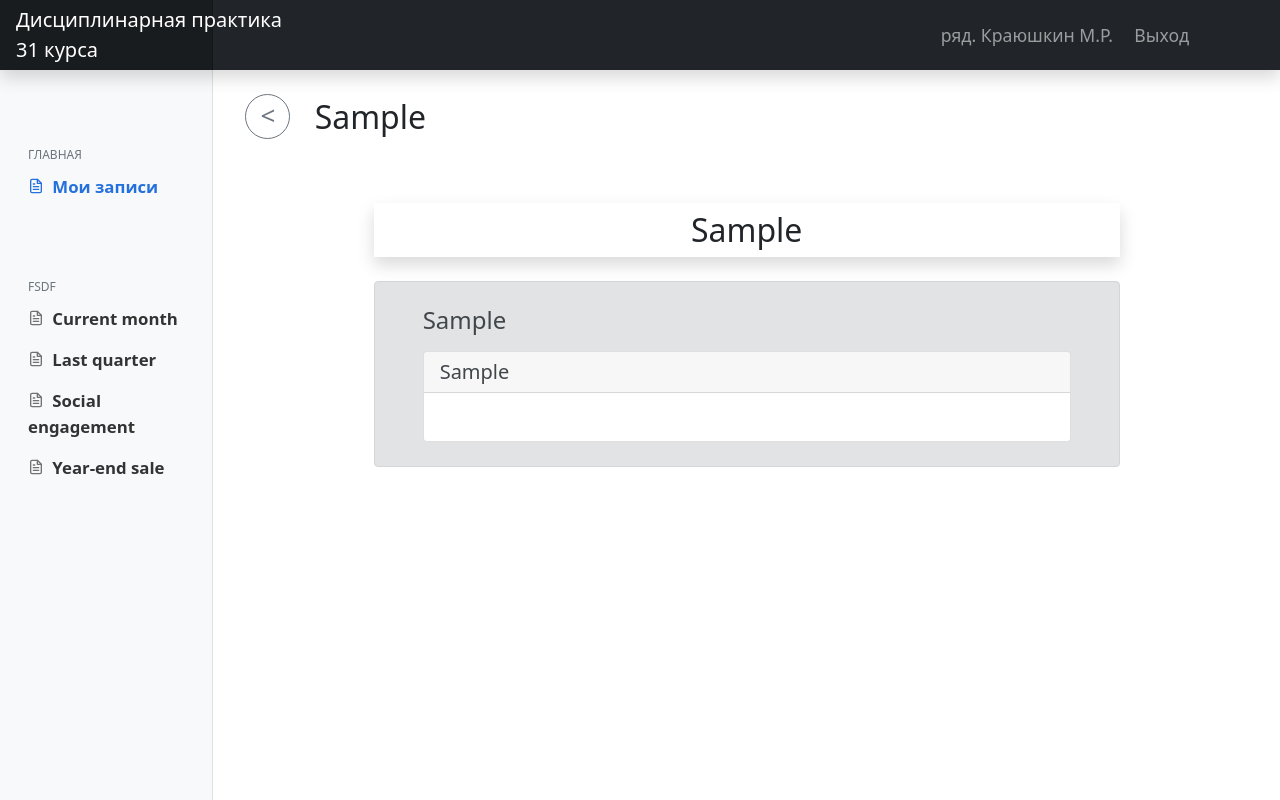
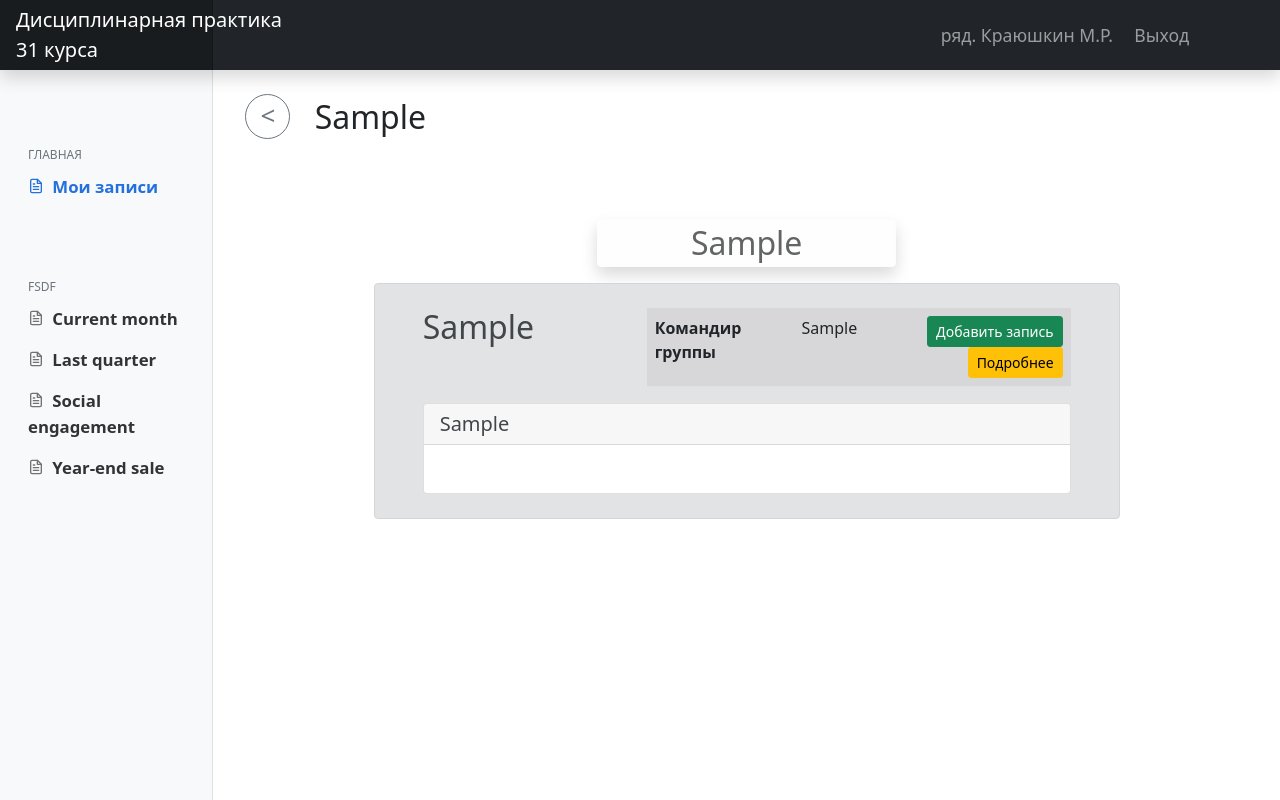
Before and after one commit to KrayMakso68/disciplinary_practice_31_courses, a Django app: template main/templates/main/content_groups.html in a window 1280 px wide. Run offline with Django 4.2, Linux system fonts and the light colour scheme; a user stored in the database is signed in; tables that the repository leaves empty hold one stand-in row (values such as "Sample post"); the template is opened without the code that fills it: most values are stand-ins (such as "Sample title", 1, 10 or a date in 2020); some libraries are stand-ins or nearby versions.

Commit message:
some fix

```diff
--- a/main/templates/main/content_groups.html
+++ b/main/templates/main/content_groups.html
@@ -10,7 +10,7 @@
     <h2 class="mt-4 ms-2"><a onclick="history.back();">
         <button class="btn btn-outline-secondary btn-circle btn-sm mb-2 me-3"><</button>
     </a>{{ main_node }}</h2>
-    <div class="container">
+    <div class="container mt-4">
         <div class="row justify-content-center">
             {% if main_node.is_leaf_node %}
                 <div class="alert alert-secondary px-5 pb-0 pt-4 justify-content-center w-75">
@@ -69,7 +69,29 @@
             {% elif main_node.type == "platoon" %}
                 {% for child_node in main_node.get_children %}
                     <div class="alert alert-secondary px-5 pb-0 pt-4 justify-content-center w-75">
-                    <h4 class="alert-heading mb-3">{{ child_node }}</h4>
+                    <div class="row row-cols-2 justify-content-between">
+                        <div class="col-4">
+                            <h2 class="alert-heading mb-3">{{ child_node }}</h2>
+                        </div>
+                        <div class="col-8">
+                            <table class="table table-striped ">
+                                <tbody>
+                                {% for kg in child_node.staff.all %}
+                                    <tr>
+                                        <th scope="row">Командир группы</th>
+                                        <td>{{ kg.get_FIO }}</td>
+                                        <td class="text-end">
+                                            <a class="btn btn-sm btn-success" href="#">Добавить запись</a>
+                                            <a class="btn btn-sm btn-warning"
+                                               href="{% url 'view_user_notes' slug=kg.slug %}">Подробнее</a>
+                                        </td>
+                                    </tr>
+                                {% endfor %}
+                                </tbody>
+                            </table>
+                        </div>
+                    </div>
+
                     {% for node in child_node.get_children %}
                         <div class="col mb-4">
                             <div class="card">
@@ -100,10 +122,35 @@
                 {% endfor %}
             {% else %}
                 {% for platoon_node in main_node.get_children %}
-                    <h2 class="mb-4 py-2 mt-5 justify-content-center w-75 text-center shadow">{{ platoon_node }}</h2>
+                    <div class="row justify-content-center">
+                        <div class="col-4">
+                            <h2 class="alert alert-light text-black mb-3 py-1 mt-5 text-center shadow">{{ platoon_node }}</h2>
+                        </div>
+                    </div>
                     {% for child_node in platoon_node.get_children %}
                         <div class="alert alert-secondary px-5 pb-0 pt-4 justify-content-center w-75">
-                        <h4 class="alert-heading mb-3">{{ child_node }}</h4>
+                            <div class="row row-cols-2 justify-content-between">
+                                <div class="col-4">
+                                    <h2 class="alert-heading mb-3">{{ child_node }}</h2>
+                                </div>
+                                <div class="col-8">
+                                    <table class="table table-striped ">
+                                        <tbody>
+                                        {% for kg in child_node.staff.all %}
+                                            <tr>
+                                                <th scope="row">Командир группы</th>
+                                                <td>{{ kg.get_FIO }}</td>
+                                                <td class="text-end">
+                                                    <a class="btn btn-sm btn-success" href="#">Добавить запись</a>
+                                                    <a class="btn btn-sm btn-warning"
+                                                       href="{% url 'view_user_notes' slug=kg.slug %}">Подробнее</a>
+                                                </td>
+                                            </tr>
+                                        {% endfor %}
+                                        </tbody>
+                                    </table>
+                                </div>
+                            </div>
                         {% for node in child_node.get_children %}
                             <div class="col mb-4">
                                 <div class="card">
--- a/main/urls.py
+++ b/main/urls.py
@@ -9,4 +9,5 @@ urlpatterns = [
     path('notes/<slug:slug>/', UserNotesListView.as_view(), name='view_user_notes'),
     path('note/<slug:slug>/', UserNoteView.as_view(), name='user_note_detail'),
     path('group_content/', GroupsContentView.as_view(), name='view_group_content'),
+
 ]
```
Also changed, not shown: main/views.py (+5 -16 lines), db.sqlite3.
